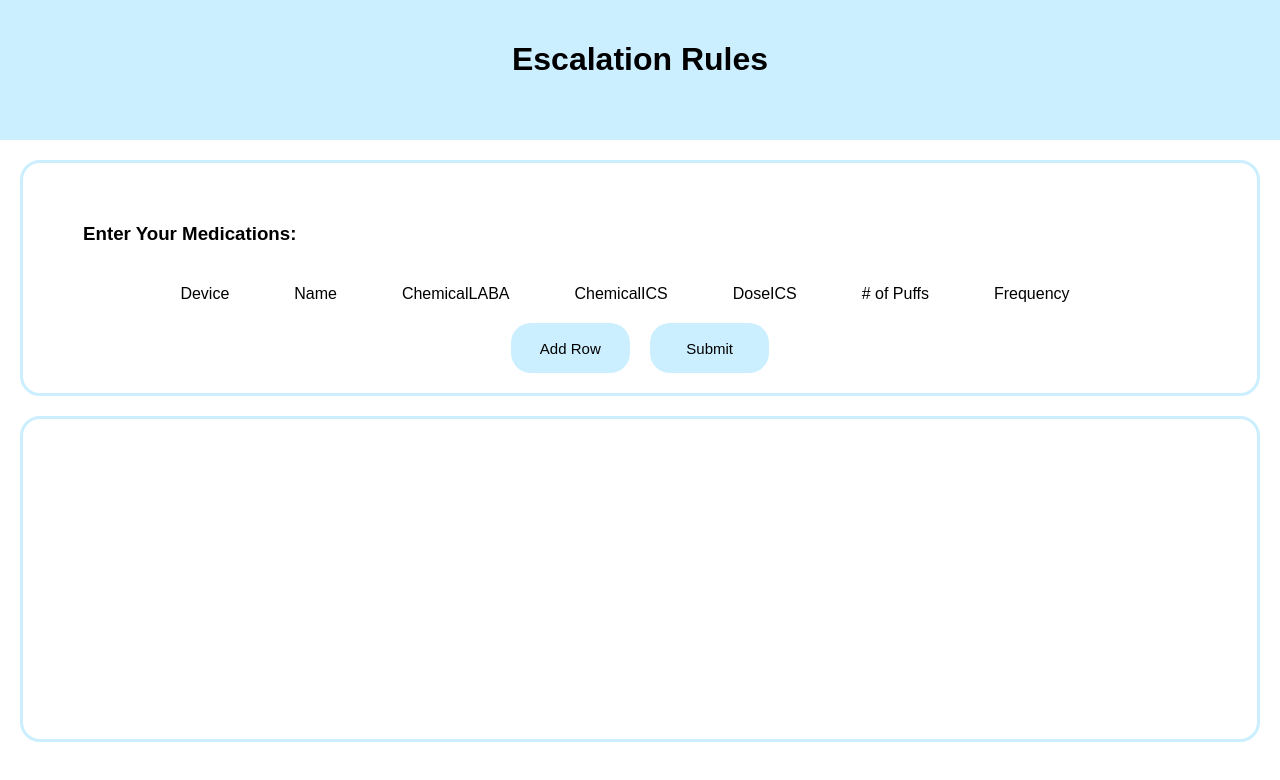
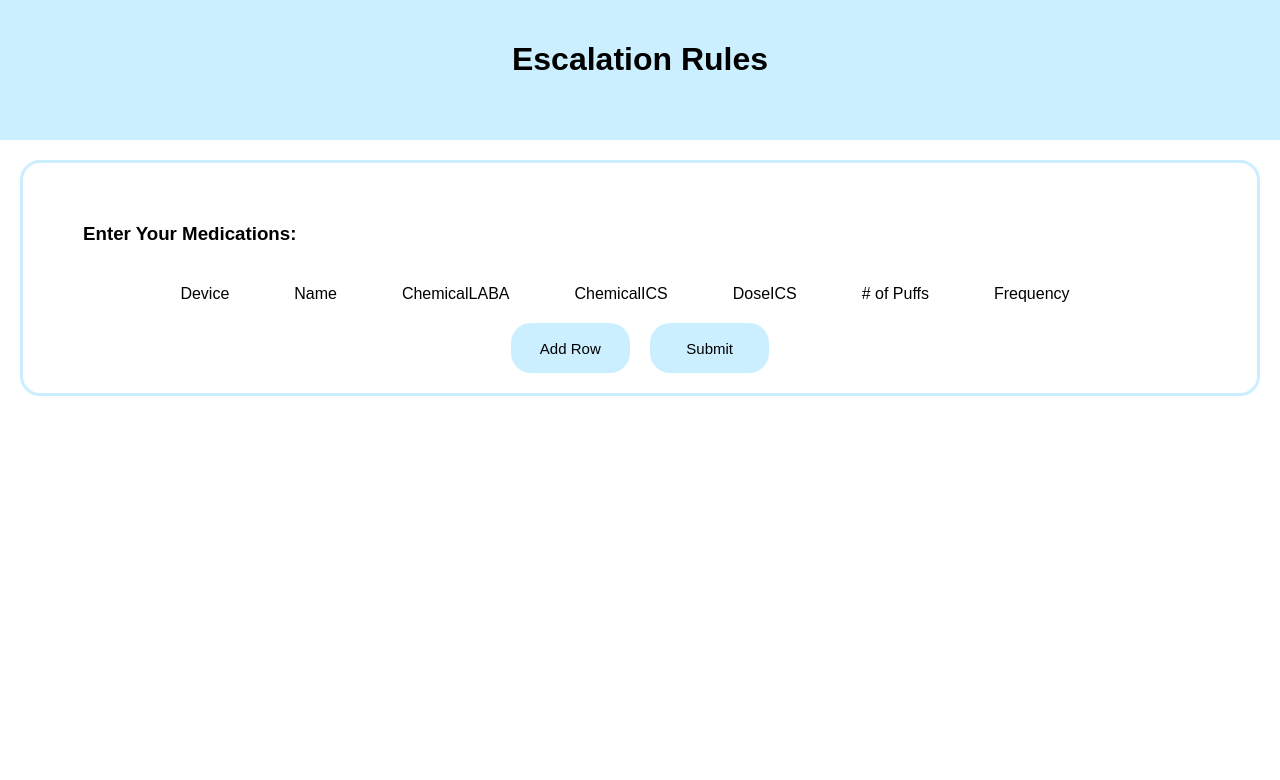
Before and after one commit to qoc-shirley/EAAPS-Rules, a React (Create React App) app: page / in a window 1280 px wide. Shown: the top 780 px of the page. Built offline with nearby package versions, Linux system fonts and the light colour scheme.

Commit message:
edited border bug of recommendation output

```diff
--- a/src/Components/App/App.jsx
+++ b/src/Components/App/App.jsx
@@ -105,6 +105,16 @@ saveRecommendation,
     return null;
   };
 
+  const showRecommendation = () => {
+    if ( medication.isRuleSelectEmpty === false ) {
+      return (
+        <div className="scroll">
+          <Recommendations />
+        </div>
+      );
+    }
+  };
+
   return (
     <div className="app">
       <div className="app__header">
@@ -125,9 +135,7 @@ saveRecommendation,
           {showPatientMedications}
           {showAvailableRules()}
         </div>
-        <div className="scroll">
-          <Recommendations />
-        </div>
+        {showRecommendation()}
       </div>
     </div>
   );
```
